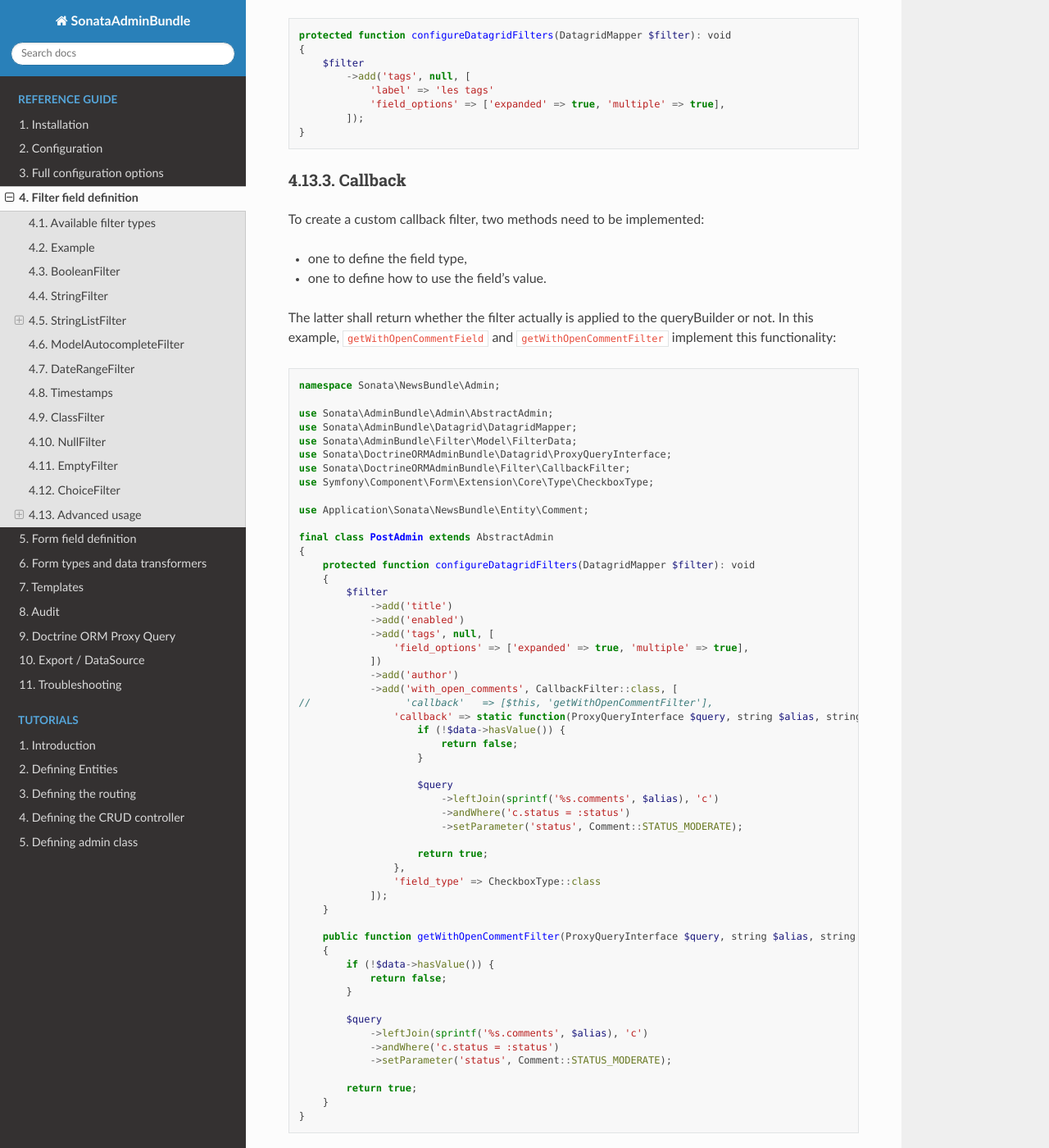
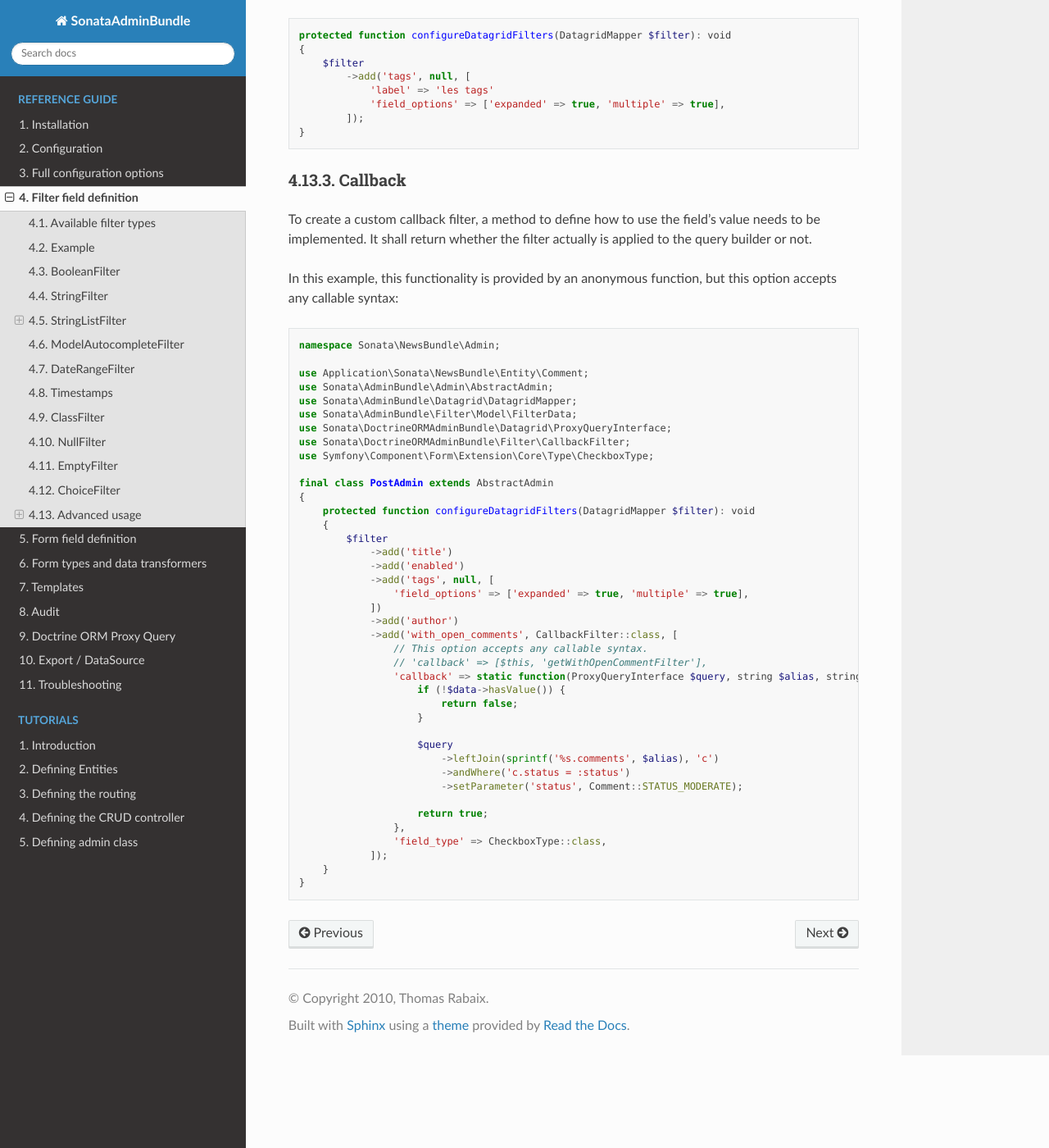
Before and after one commit to sonata-project/SonataDoctrineORMAdminBundle, a Sphinx documentation site: the page built from docs/reference/filter_field_definition.rst, in a window 1280 px wide and 1400 px high, scrolled down 8852 px. Shown: the whole window at 82% size. Built offline with Sphinx 7.4.7 and the Read the Docs theme 2.0.0, drawn with Linux system fonts in a browser that asks for light colours.

Commit message:
Fix docs about "callback" filter

```diff
--- a/docs/reference/filter_field_definition.rst
+++ b/docs/reference/filter_field_definition.rst
@@ -409,24 +409,21 @@ You can customize the label which appears on the main widget by using a ``label`
 Callback
 ^^^^^^^^
 
-To create a custom callback filter, two methods need to be implemented:
+To create a custom callback filter, a method to define how to use the field's value needs to be implemented.
+It shall return whether the filter actually is applied to the query builder or not.
 
-* one to define the field type,
-* one to define how to use the field's value.
-
-The latter shall return whether the filter actually is applied to the queryBuilder or not.
-In this example, ``getWithOpenCommentField`` and ``getWithOpenCommentFilter`` implement this functionality::
+In this example, this functionality is provided by an anonymous function, but this option accepts any
+callable syntax::
 
     namespace Sonata\NewsBundle\Admin;
 
+    use Application\Sonata\NewsBundle\Entity\Comment;
     use Sonata\AdminBundle\Admin\AbstractAdmin;
     use Sonata\AdminBundle\Datagrid\DatagridMapper;
     use Sonata\AdminBundle\Filter\Model\FilterData;
     use Sonata\DoctrineORMAdminBundle\Datagrid\ProxyQueryInterface;
     use Sonata\DoctrineORMAdminBundle\Filter\CallbackFilter;
     use Symfony\Component\Form\Extension\Core\Type\CheckboxType;
-
-    use Application\Sonata\NewsBundle\Entity\Comment;
 
     final class PostAdmin extends AbstractAdmin
     {
@@ -440,7 +437,8 @@ In this example, ``getWithOpenCommentField`` and ``getWithOpenCommentFilter`` im
                 ])
                 ->add('author')
                 ->add('with_open_comments', CallbackFilter::class, [
-    //                'callback'   => [$this, 'getWithOpenCommentFilter'],
+                    // This option accepts any callable syntax.
+                    // 'callback' => [$this, 'getWithOpenCommentFilter'],
                     'callback' => static function(ProxyQueryInterface $query, string $alias, string $field, FilterData $data): bool {
                         if (!$data->hasValue()) {
                             return false;
@@ -453,21 +451,7 @@ In this example, ``getWithOpenCommentField`` and ``getWithOpenCommentFilter`` im
 
                         return true;
                     },
-                    'field_type' => CheckboxType::class
+                    'field_type' => CheckboxType::class,
                 ]);
         }
-
-        public function getWithOpenCommentFilter(ProxyQueryInterface $query, string $alias, string $field, FilterData $data): bool
-        {
-            if (!$data->hasValue()) {
-                return false;
-            }
-
-            $query
-                ->leftJoin(sprintf('%s.comments', $alias), 'c')
-                ->andWhere('c.status = :status')
-                ->setParameter('status', Comment::STATUS_MODERATE);
-
-            return true;
-        }
     }
```
